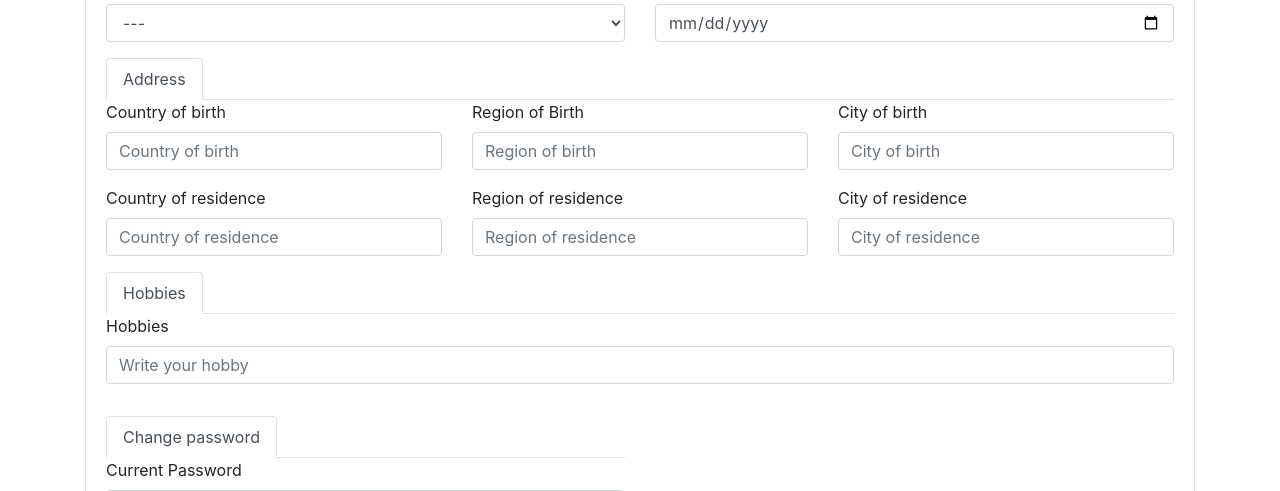
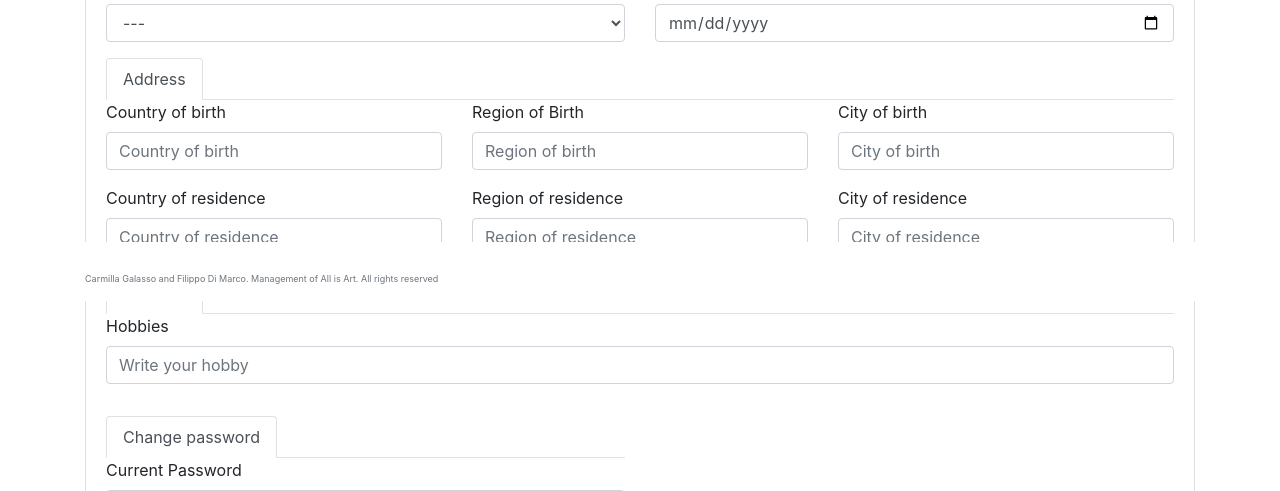
Before and after one commit to daemah/MF_Galasso_DiMarco, a PHP site: page /frontend/updateprofile.php in a window 1280 px wide. Shown: the part 499-990 px from the top of the page. Run offline with PHP 8.4, Linux system fonts and the light colour scheme; the visitor is signed in with stand-in values (Sample User, id 1); data that the repository does not hold is empty; some libraries are stand-ins or nearby versions.

Commit message:
un po di css

```diff
--- a/frontend/aggiungiFoto.php
+++ b/frontend/aggiungiFoto.php
@@ -84,6 +84,8 @@
                     </section>
                     </article>
         </div>
+
+        <?php require "../common/footer.php"?>
     </body>
     <?php
     }
--- a/frontend/aggiungiTesto.php
+++ b/frontend/aggiungiTesto.php
@@ -68,6 +68,7 @@
                 </section>
               </article>
         </div>
+        <?php require "../common/footer.php"?>
     </body>
     <?php
     }
--- a/frontend/updateprofile.php
+++ b/frontend/updateprofile.php
@@ -18,6 +18,8 @@ if(isset($_SESSION['email'])){
 <script src='https://cdn.jsdelivr.net/npm/bootstrap@4.1.1/dist/js/bootstrap.bundle.min.js'></script>
 <script src="../js/places.js"></script>
 </head>
+
+<body>
 
 <?php
         if (isset($_GET["status"])) {
@@ -264,7 +266,8 @@ if(isset($_SESSION['email'])){
 </div>
 </div>
 </form>
-
+<?php require "../common/footer.php"?>
+</body>
 <?php
     }
     else{
--- a/styles/navbar.css
+++ b/styles/navbar.css
@@ -2,7 +2,7 @@
   float: left;
   position: fixed;
   z-index: 1000;
-
+  box-shadow: 0px 0px 2.5px black;
 }
 
 #logo{
--- a/styles/post.css
+++ b/styles/post.css
@@ -28,7 +28,7 @@
 #messaggio_testo{
     background-color: #e3e3e366;
     padding: 20px;
-    box-shadow: 0px 0px 1px black;
+    box-shadow: 0px 0px 1.5px black;
 }
 
 #name{
@@ -38,7 +38,7 @@
 
 #luogo{
     text-align: center;
-    box-shadow: 0px 0px 1px black;
+    box-shadow: 0px 0px 1.5px black;
 }
 
 .default-style .ui-bordered {
@@ -87,7 +87,7 @@
 .card-body{
     border-radius: 0.8rem;
     padding: 30px;
-    box-shadow: 0px 0px 1px black;
+    box-shadow: 0px 0px 2px black;
     margin-bottom: 40px;
 }
 
--- a/styles/profile.css
+++ b/styles/profile.css
@@ -76,7 +76,7 @@ span{color: black;}
 
 #luogo{
     text-align: center;
-    box-shadow: 0px 0px 0.5px black;
+    box-shadow: 0px 0px 1px black;
 }
 
 .profile-user-settings,
@@ -187,7 +187,7 @@ span{color: black;}
     border-radius: 0.8rem;
     margin-bottom:  40px;
     padding: 30px;
-    box-shadow: 0px 0px 1px black;
+    box-shadow: 0px 0px 2px black;
     position: relative;
     flex: 1 0 22rem;
     color: #fff;
@@ -223,7 +223,7 @@ small{
 #messaggio_testo{
     background-color: #e3e3e366;
     padding: 20px;
-    box-shadow: 0px 0px 1px black;
+    box-shadow: 0px 0px 1.5px black;
 }
 
 
--- a/styles/updateprofile.css
+++ b/styles/updateprofile.css
@@ -23,6 +23,14 @@
         background-color:#dfdfdf !important;
         color: black !important
 
+    }
+
+    .footer{
+        width:100%;
+        position: fixed;
+        font-size: 9px;
+        bottom: 0;
+        background:#ffffff;
     }
 
     .alert-success{
```
Also changed, not shown: frontend/profile.php (+4 -4 lines).
